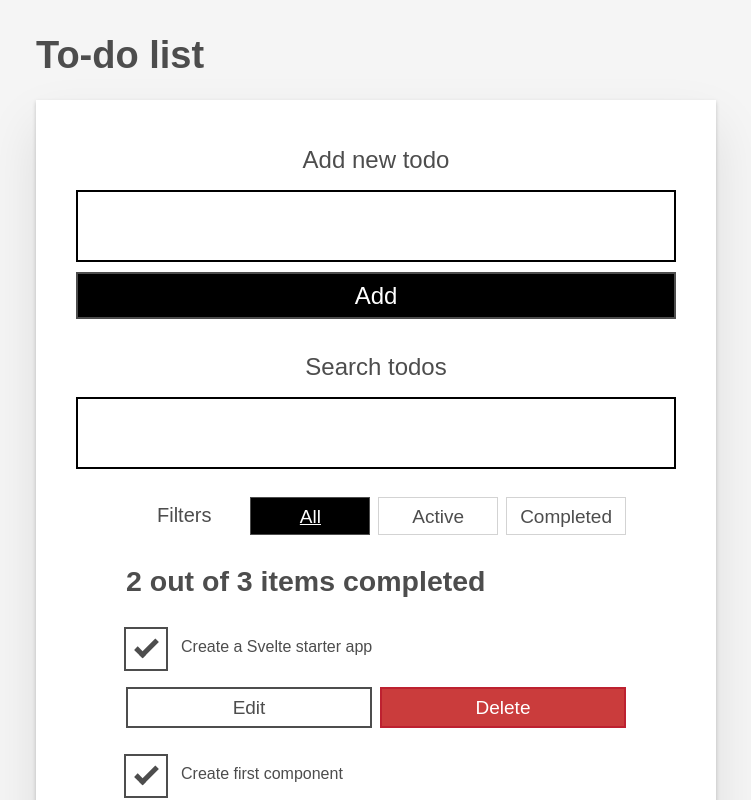
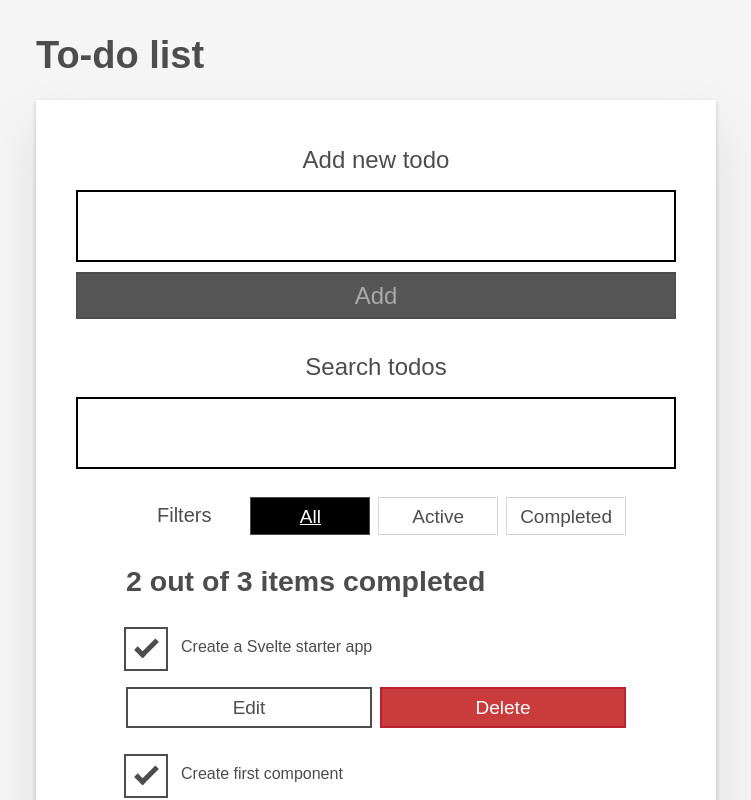
Before and after one commit to kvnloughead/todo-svelte, a Svelte app: page / in a window 1280 px wide. Shown: the top 800 px of the page, without its empty margins (264-1015 px from the left). Built offline with nearby package versions, Linux system fonts and the light colour scheme.

Commit message:
refactor: separate new todo component

```diff
--- /dev/null
+++ b/src/components/EscapeListener.svelte
@@ -0,0 +1,9 @@
+<script>
+  export let onCancel = () => {};
+</script>
+
+<svelte:window
+  on:keydown={(e) => {
+    e.key === 'Escape' && onCancel();
+  }}
+/>
--- /dev/null
+++ b/src/components/NewTodo.svelte
@@ -0,0 +1,31 @@
+<script>
+  import { createEventDispatcher } from 'svelte';
+  import EscapeListener from './EscapeListener.svelte';
+  const dispatch = createEventDispatcher();
+
+  let name = '';
+
+  const addTodo = () => {
+    dispatch('addTodo', name);
+    name = '';
+  };
+
+  const onCancel = () => (name = '');
+</script>
+
+<EscapeListener {onCancel} />
+<form on:submit|preventDefault={addTodo}>
+  <h2 class="label-wrapper">
+    <label for="todo-0" class="label__lg"> Add new todo </label>
+  </h2>
+  <input
+    bind:value={name}
+    type="text"
+    id="todo-0"
+    autocomplete="off"
+    class="input input__lg"
+  />
+  <button type="submit" disabled={!name} class="btn btn__primary btn__lg">
+    Add
+  </button>
+</form>
--- a/src/components/Todo.svelte
+++ b/src/components/Todo.svelte
@@ -1,5 +1,7 @@
 <script>
   import { createEventDispatcher } from 'svelte';
+  import EscapeListener from './EscapeListener.svelte';
+
   const dispatch = createEventDispatcher();
 
   export let todo;
@@ -29,11 +31,7 @@
   }
 </script>
 
-<svelte:window
-  on:keydown={(e) => {
-    e.key === 'Escape' && onCancel();
-  }}
-/>
+<EscapeListener {onCancel} />
 
 <div class="stack-small">
   {#if editing}
--- a/src/components/Todos.svelte
+++ b/src/components/Todos.svelte
@@ -1,6 +1,7 @@
 <script>
   import FilterButton from './FilterButton.svelte';
   import MoreActions from './MoreActions.svelte';
+  import NewTodo from './NewTodo.svelte';
   import Search from './Search.svelte';
   import Todo from './Todo.svelte';
 
@@ -19,8 +20,8 @@
       newTodoId = Math.max(...todos.map((t) => t.id)) + 1;
     }
   }
-  function addTodo() {
-    todos = [...todos, { id: newTodoId, name: newTodoName, completed: false }];
+  function addTodo(name) {
+    todos = [...todos, { id: newTodoId, name, completed: false }];
     newTodoName = '';
   }
   function removeTodo(todo) {
@@ -60,23 +61,12 @@
 <h1>To-do list</h1>
 <!-- Todos.svelte -->
 <div class="todoapp stack-large">
-  <!-- NewTodo -->
-  <form on:submit|preventDefault={addTodo}>
-    <h2 class="label-wrapper">
-      <label for="todo-0" class="label__lg"> Add new todo </label>
-    </h2>
-    <input
-      bind:value={newTodoName}
-      type="text"
-      id="todo-0"
-      autocomplete="off"
-      class="input input__lg"
-    />
-    <button type="submit" disabled="" class="btn btn__primary btn__lg">
-      Add
-    </button>
-  </form>
-
+  <NewTodo
+    {newTodoName}
+    on:addTodo={(e) => {
+      addTodo(e.detail);
+    }}
+  />
   <Search bind:pattern />
   <FilterButton bind:filter />
 
@@ -104,7 +94,7 @@
 
   <MoreActions
     {todos}
-    on:checkAll={(evt) => checkAll(evt.detail)}
+    on:checkAll={(e) => checkAll(e.detail)}
     on:removeCompleted={removeCompleted}
   />
 </div>
```
